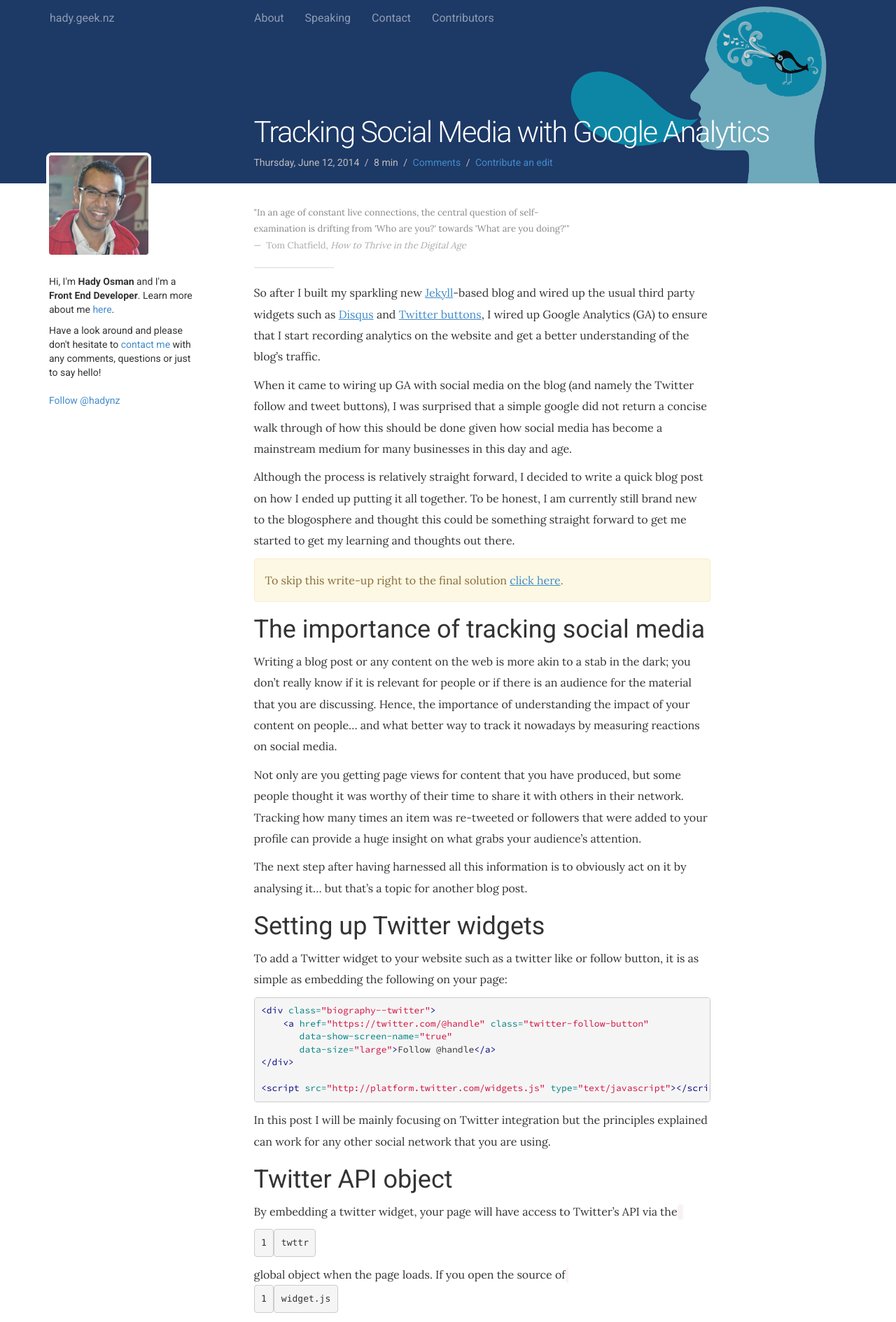
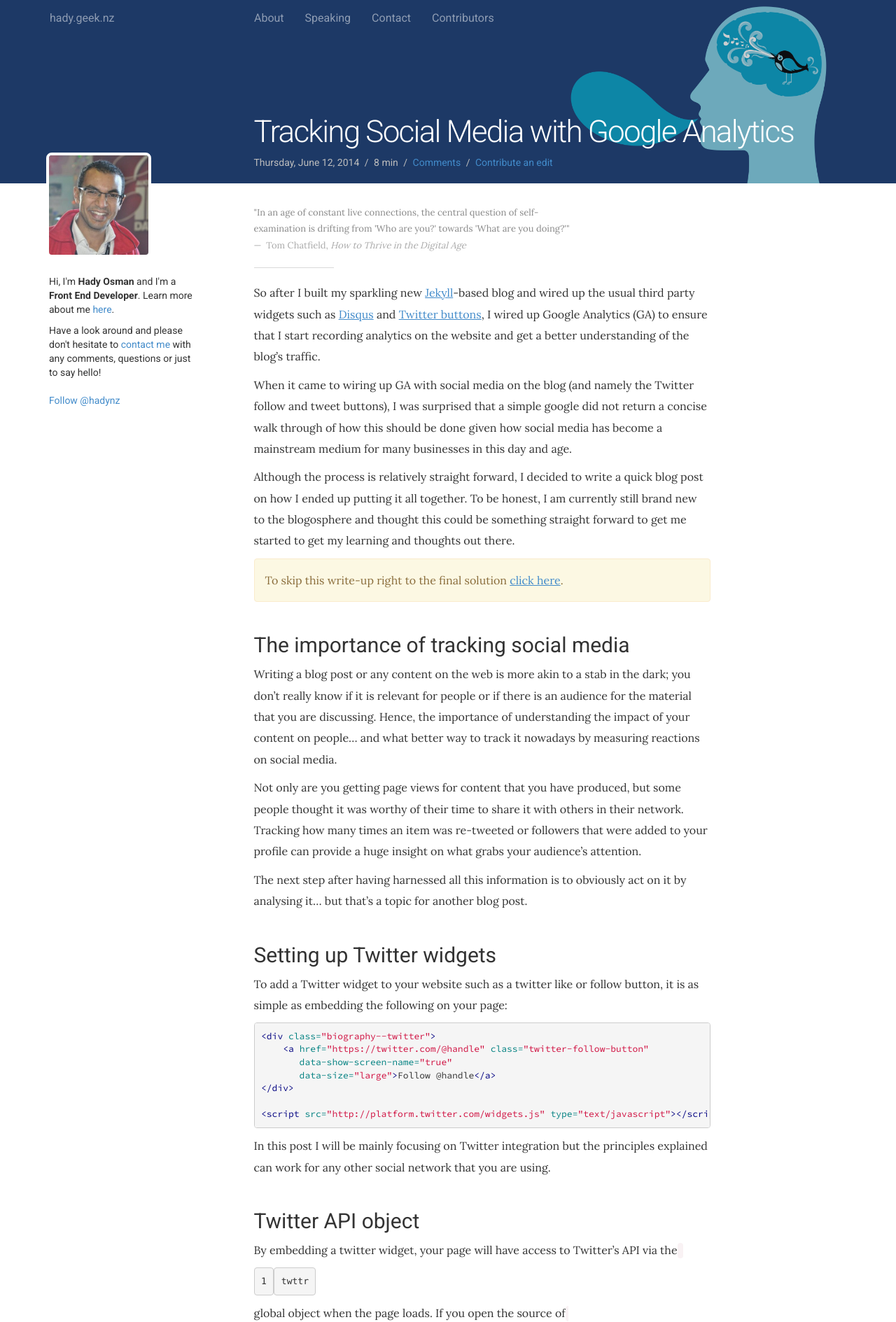
Before and after one commit to hadynz/hadynz.github.io, a Jekyll site: the page built from _posts/blog/2014-06-12-social-media-analytics.md, in a window 1280 px wide. Shown: the top 1889 px of the page at 70% size. Built offline with Jekyll 4.4.1, drawn with Linux system fonts in a browser that asks for light colours; comment, search, counter and statistics services are not loaded; some of the changed text lies outside the part shown.

```diff
--- a/_posts/blog/2014-06-12-social-media-analytics.md
+++ b/_posts/blog/2014-06-12-social-media-analytics.md
@@ -32,7 +32,7 @@ straight forward to get me started to get my learning and thoughts out there.
 To skip this write-up right to the final solution [click here](#putting-it-all-together).
 {: .alert.alert-warning }
 
-# The importance of tracking social media
+## The importance of tracking social media
 Writing a blog post or any content on the web is more akin to a stab in the dark; you don't really know if it is
 relevant for people or if there is an audience for the material that you are discussing. Hence, the importance of
 understanding the impact of your content on people... and what better way to track it nowadays by measuring
@@ -45,7 +45,7 @@ that were added to your profile can provide a huge insight on what grabs your au
 The next step after having harnessed all this information is to obviously act on it by analysing it... but that's
 a topic for another blog post.
 
-# Setting up Twitter widgets
+## Setting up Twitter widgets
 To add a Twitter widget to your website such as a twitter like or follow button, it is as simple as embedding the
 following on your page:
 
@@ -62,7 +62,7 @@ following on your page:
 In this post I will be mainly focusing on Twitter integration but the principles explained can work for any other
 social network that you are using.
 
-# Twitter API object
+## Twitter API object
 By embedding a twitter widget, your page will have access to Twitter's API via the `twttr` global object when the
 page loads. If you open the source of `widget.js` you will find something similar to the following line:
 
@@ -88,7 +88,7 @@ A heads up - Twitter has the following word of warning about using their API:
 > Note that Web Intent events are not supported in Internet Explorer before version 8,
 and may not function fully in browsers that don't support the browser postMessage API (such as Chrome for iOS.)
 
-## Using JQuery
+### Using JQuery
 What most documentation online misses telling people is that the `twttr` object will not be available on initial
 page load, but only after the DOM has completely loaded.
 
@@ -136,7 +136,7 @@ object made globally available when you embed GA.
 ga('send', 'social', 'twitter', 'tweet', 'http://mypost.com');
 {% endhighlight %}
 
-# Putting it all together
+## Putting it all together
 To put all the above pieces together, you can track Twitter follow and tweet interactions on your page by using
 the following snippet:
 
--- a/assets/css/fonts.css
+++ b/assets/css/fonts.css
@@ -8,6 +8,7 @@ body, h1, h2, h3, h4, h5, h6, .sans-serif, .btn {
 }
 
 h1, h2, h3, h4, h5, h6 {
+    margin-top: 1.5em;
     font-weight: normal;
 }
 
@@ -20,7 +21,7 @@ h1, h2, h3, h4, h5, h6 {
     line-height: 1.1;
     margin-top: 0;
     font-weight: 300;
-    font-size: 42px;
+    font-size: 44px;
 }
 
 .post-title-is-homepage {
```
Also changed, not shown: other parts of _posts/blog/2014-06-12-social-media-analytics.md (+3 -3 lines).
